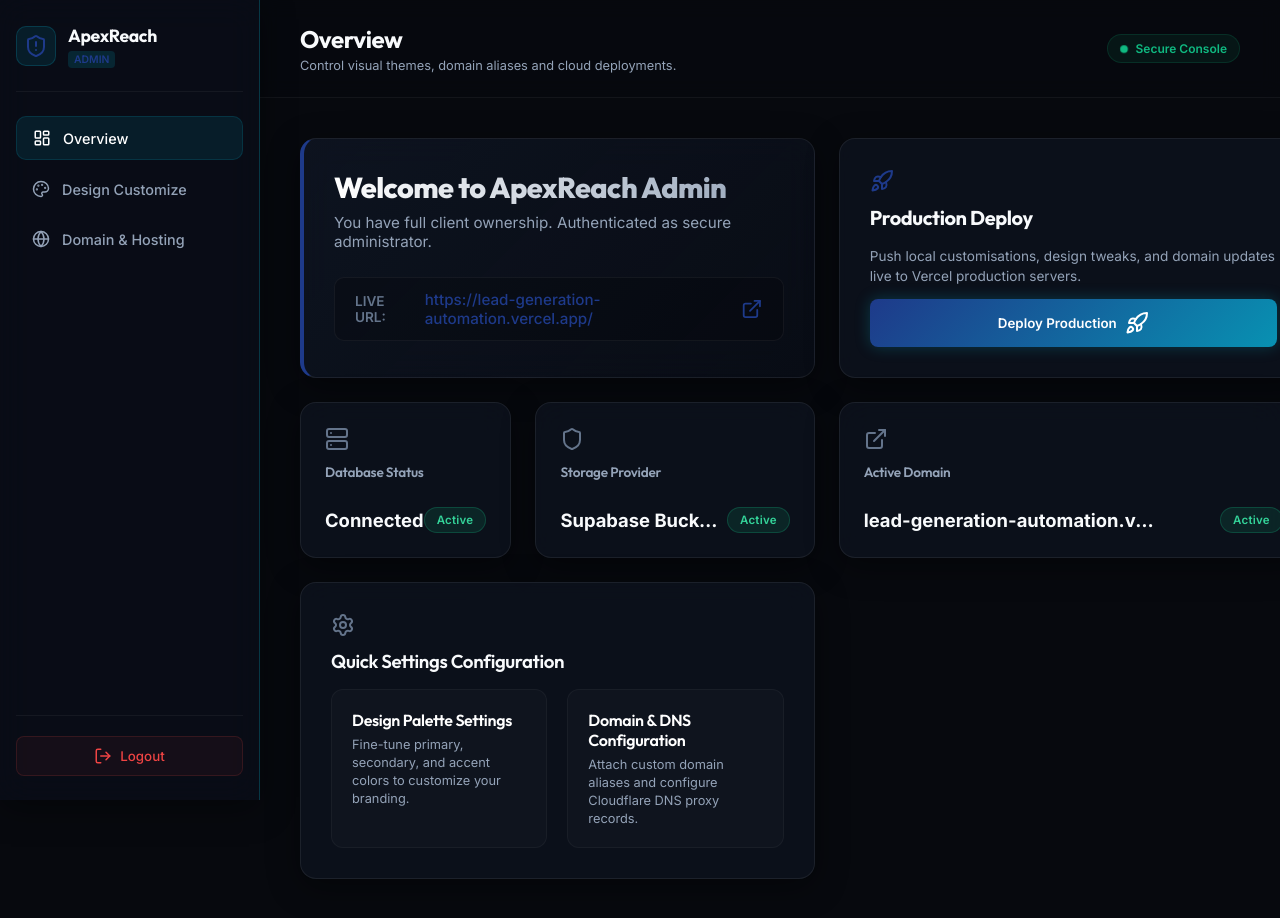
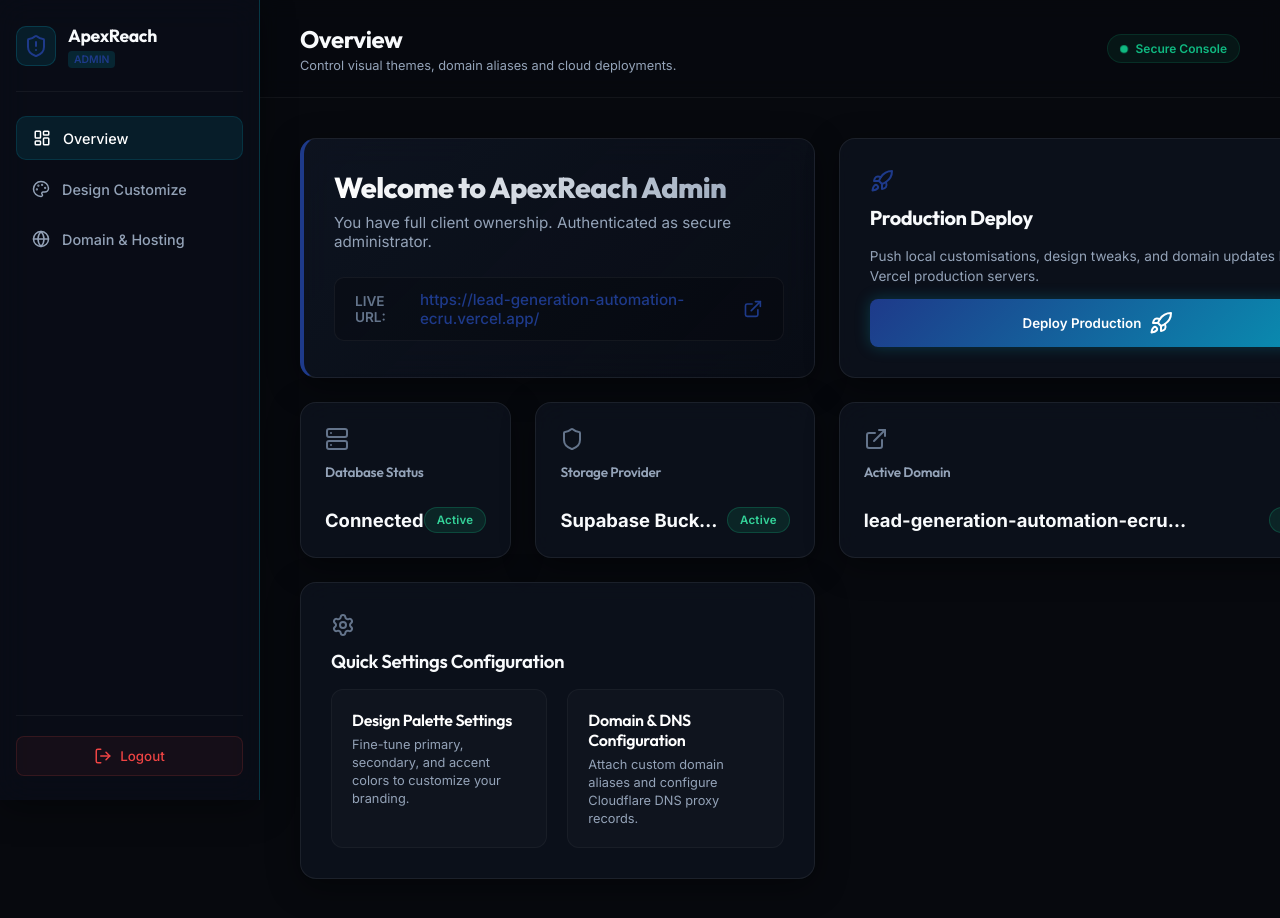
Before and after one commit to tosinbethelmind/lead-generation-automation-v2, a Next.js app: page /admin in a window 1280 px wide. Shown: the top 918 px of the page. Built offline with nearby package versions, Linux system fonts and the light colour scheme; no server answers; the database is empty.

Commit message:
chore: update live production Vercel URL to lead-generation-automation-ecru.vercel.app

```diff
--- a/scripts/local_trigger.js
+++ b/scripts/local_trigger.js
@@ -5,7 +5,7 @@
 
 (async () => {
   try {
-    const vercelUrl = 'https://lead-generation-automation.vercel.app';
+    const vercelUrl = 'https://lead-generation-automation-ecru.vercel.app';
     console.log(`Opening Vercel site: ${vercelUrl}`);
     // Use the Windows `start` command to open the URL in the default browser.
     spawn('cmd', ['/c', 'start', '', vercelUrl], { stdio: 'ignore', detached: true });
--- a/scripts/test_live_scrapers.js
+++ b/scripts/test_live_scrapers.js
@@ -11,7 +11,7 @@
  *   BASE_URL=http://localhost:3005 node scripts/test_live_scrapers.js
  */
 
-let BASE_URL = 'https://lead-generation-automation.vercel.app';
+let BASE_URL = 'https://lead-generation-automation-ecru.vercel.app';
 const TIMEOUT_MS = 90000; // allow up to 90s for comprehensive Puppeteer runs
 
 // ANSI colour helpers
--- a/src/app/admin/page.tsx
+++ b/src/app/admin/page.tsx
@@ -34,7 +34,7 @@
   const systemStats = [
     { name: 'Database Status', value: 'Connected', status: 'ready', icon: Server },
     { name: 'Storage Provider', value: 'Supabase Buckets', status: 'ready', icon: Shield },
-    { name: 'Active Domain', value: 'lead-generation-automation.vercel.app', status: 'ready', icon: ExternalLink },
+    { name: 'Active Domain', value: 'lead-generation-automation-ecru.vercel.app', status: 'ready', icon: ExternalLink },
   ];
 
   return (
@@ -49,12 +49,12 @@
           <div className="live-link-box">
             <span className="label">Live URL:</span>
             <a
-              href="https://lead-generation-automation.vercel.app/"
+              href="https://lead-generation-automation-ecru.vercel.app/"
               target="_blank"
               rel="noopener noreferrer"
               className="live-url"
             >
-              https://lead-generation-automation.vercel.app/
+              https://lead-generation-automation-ecru.vercel.app/
               <ExternalLink className="inline-icon" />
             </a>
           </div>
```
Also changed, not shown: 1 other file (tests, documents, lock files or other folders).
